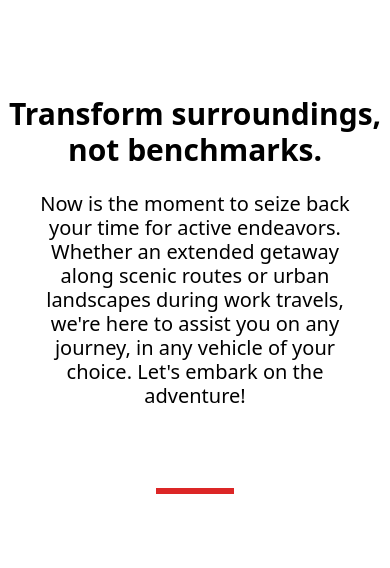
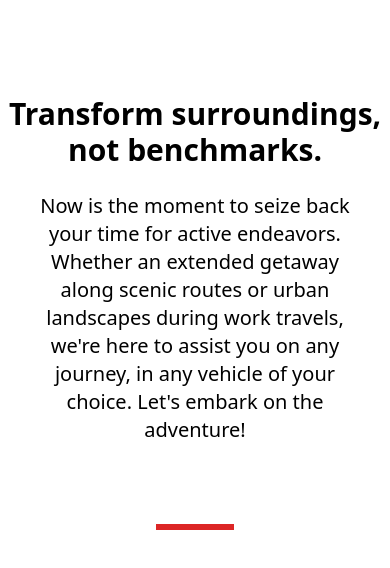
Before and after one commit to Peterson-Jacob/gsr, a Next.js app: page /components/slogan in a window 390 px wide. Shown: the top 568 px of the page. Built offline with nearby package versions, Linux system fonts and the light colour scheme.

Commit message:
Update globals.css

```diff
--- a/styles/globals.css
+++ b/styles/globals.css
@@ -1,6 +1,7 @@
 @tailwind base;
 @tailwind components;
 @tailwind utilities;
+
 
 .beach{
     height: 900px;
@@ -15,13 +16,8 @@
     text-shadow: 0.5px 0.5px black;
 }
 
-.slogan{
-    max-height: 640px;
-}
 
-.callAction{
-    line-height: 3rem;
-}
+
 
 .pickupDiv, .dateupDiv{
 
@@ -49,9 +45,6 @@
         height: 460px;
     }
 
-    .callAction{
-        line-height: 1.5rem;
-    }
 
 
 
```
